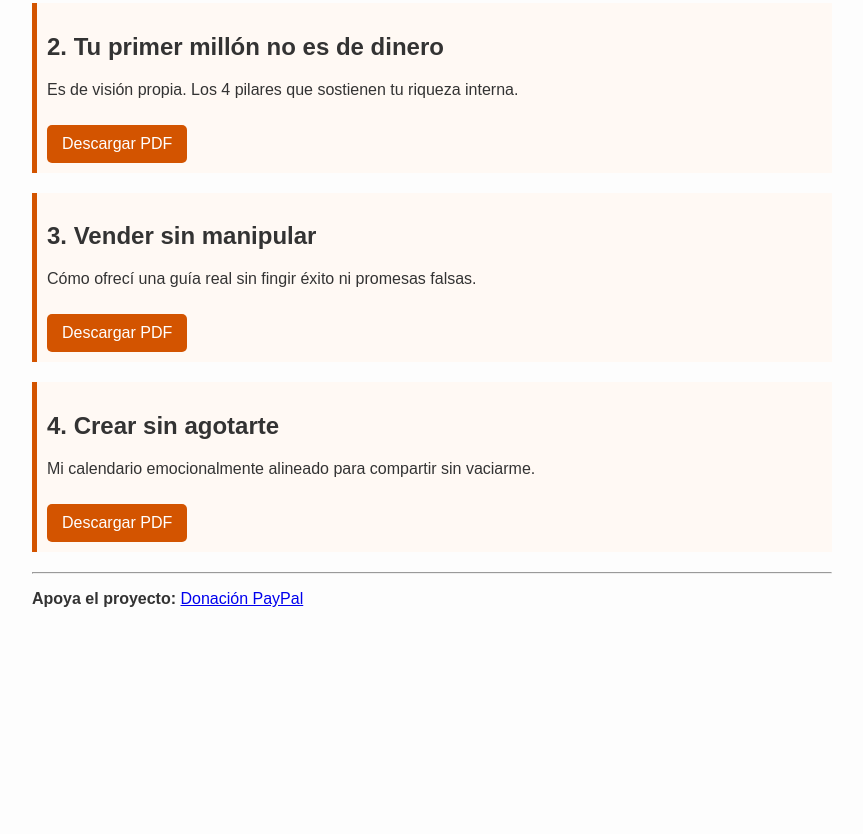
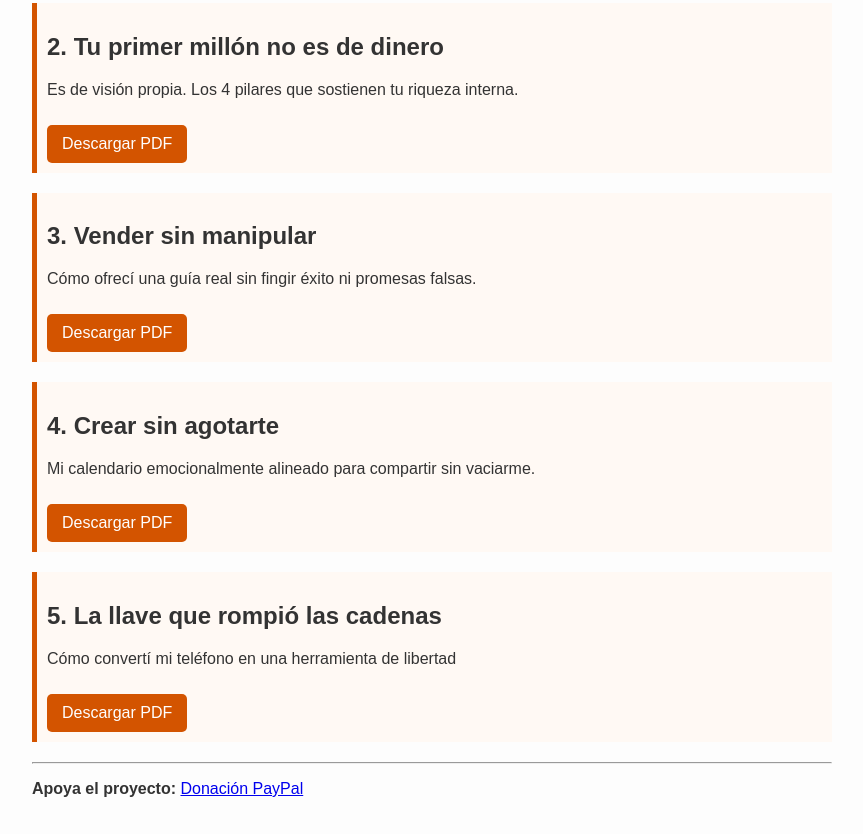
Before and after one commit to aljnas/impact-serie-001, a plain HTML site: page index.html in a window 1280 px wide. Shown: the part 365-1199 px from the top of the page, without its empty margins (208-1071 px from the left). Before the commit the page ends 1009 px from the top, so only its background shows below. Drawn offline with Linux system fonts and the light colour scheme.

Commit message:
Add miniasset #5

```diff
--- a/index.html
+++ b/index.html
@@ -40,7 +40,11 @@
         <p>Mi calendario emocionalmente alineado para compartir sin vaciarme.</p>
         <a class="btn" href="calendario_CREAR_PATH_MINIASSET.pdf">Descargar PDF</a>
     </div>
-
+<div class="asset">
+  <h2>5. La llave que rompió las cadenas</h2>
+  <p>Cómo convertí mi teléfono en una herramienta de libertad</p>
+  <a class="btn" href="telefono_llave_de_libertad.pdf">Descargar PDF</a>
+</div>
     <hr>
     <p><strong>Apoya el proyecto:</strong> <a href="https://paypal.me/anazco198421">Donación PayPal</a></p>
 </body>
```
